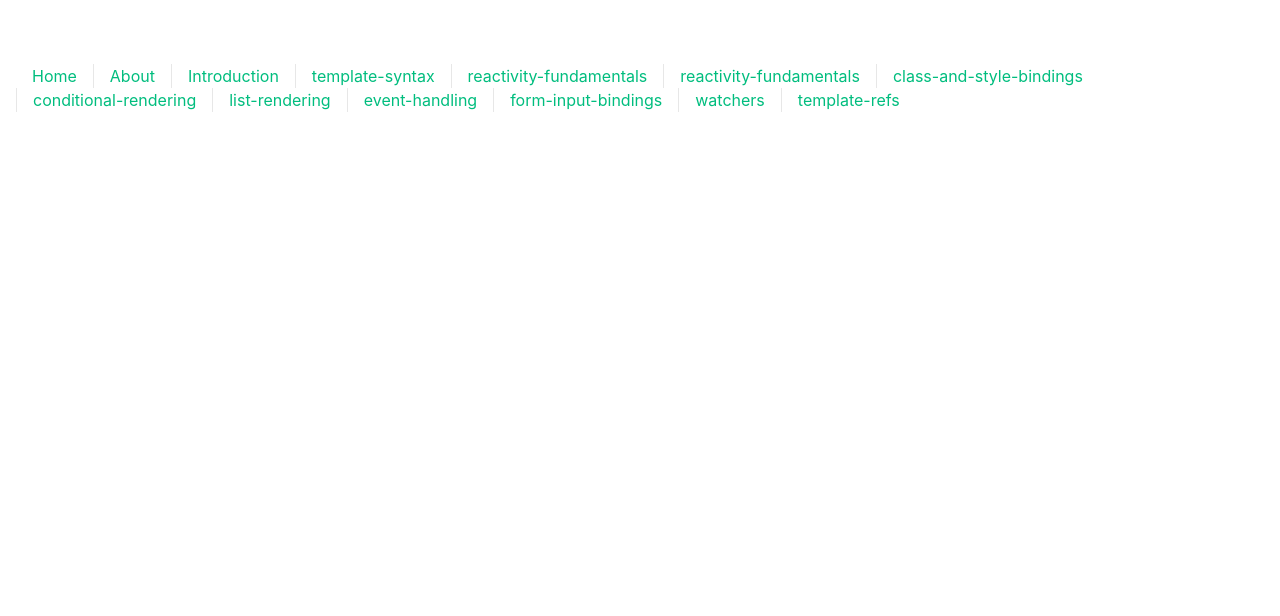
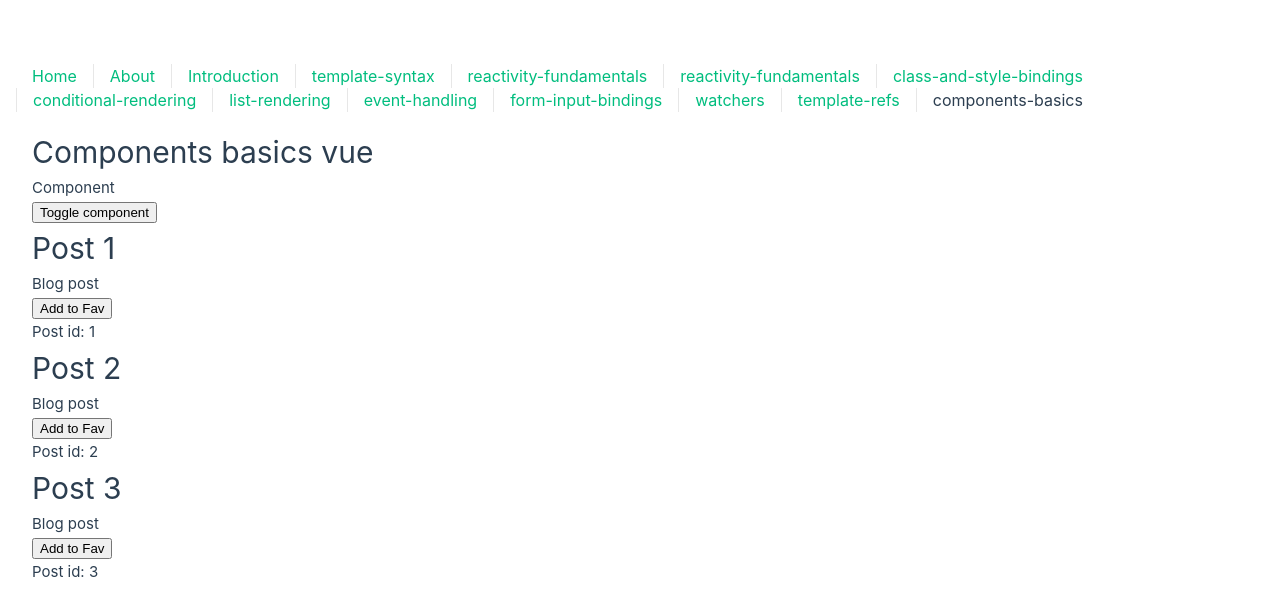
Before and after one commit to Johnny-Jackpot/sandbox, a Vue app in the folder vue/vue-project/: page /essentials/components-basics in a window 1280 px wide. Shown: the top 616 px of the page. Built offline with nearby package versions, Linux system fonts and the light colour scheme; the HTML template or start-up script is replaced by a standard one.

Commit message:
components basics

```diff
--- a/vue/vue-project/src/App.vue
+++ b/vue/vue-project/src/App.vue
@@ -24,7 +24,7 @@ import HelloWorld from './components/HelloWorld.vue'
         <RouterLink to="/essentials/form-input-bindings">form-input-bindings</RouterLink>
         <RouterLink to="/essentials/watchers">watchers</RouterLink>
         <RouterLink to="/essentials/template-refs">template-refs</RouterLink>
-
+        <RouterLink to="/essentials/components-basics">components-basics</RouterLink>
       </nav>
     </div>
   </header>
--- /dev/null
+++ b/vue/vue-project/src/components/essentials/components-basics/BlogPost.vue
@@ -0,0 +1,30 @@
+<script setup lang="ts">
+interface BlogPostProps {
+  post: {
+    title: string;
+    id: number;
+  },
+  addToFavProp?: (id: number) => void;
+}
+interface BlogPostEmits {
+  'add-to-fav': [id: number];
+}
+const { post, addToFavProp } = defineProps<BlogPostProps>()
+const emit = defineEmits<BlogPostEmits>()
+
+function handleClick() {
+  if (addToFavProp) {
+    addToFavProp(post.id);
+  } else {
+    emit('add-to-fav', post.id);
+  }
+}
+
+</script>
+
+<template>
+  <h1>{{ post.title }}</h1>
+  <article>Blog post</article>
+  <button @click="handleClick">Add to Fav</button>
+  <slot></slot>
+</template>
--- a/vue/vue-project/src/router/index.ts
+++ b/vue/vue-project/src/router/index.ts
@@ -75,6 +75,11 @@ const router = createRouter({
           name: 'template-refs',
           component: () => import('../views/essentials/TemplateRefsView.vue'),
         },
+        {
+          path: 'components-basics',
+          name: 'components-basics',
+          component: () => import('../views/essentials/ComponentsBasicsView.vue'),
+        },
       ],
     },
   ],
--- /dev/null
+++ b/vue/vue-project/src/views/essentials/ComponentsBasicsView.vue
@@ -0,0 +1,38 @@
+<script setup lang="ts">
+import { reactive, ref } from 'vue';
+
+import BlogPost from '@/components/essentials/components-basics/BlogPost.vue';
+import BlogPostRow from '@/components/essentials/components-basics/BlogPostRow.vue';
+
+const posts = reactive([
+  { id: 1, title: 'Post 1' },
+  { id: 2, title: 'Post 2' },
+  { id: 3, title: 'Post 3' },
+])
+
+const addToFavAsEvent = (id: number) => {
+  console.log('Add to fav ev', id);
+}
+
+const addToFavProp = (id: number) => {
+  console.log('Add to fav prop', id);
+}
+
+const component = ref<'p' | 'span'>('p')
+function toggleComponent() {
+  component.value = component.value === 'p' ? 'span' : 'p';
+}
+
+</script>
+
+<template>
+  <h1>Components basics vue</h1>
+  <component :is="component" @click="toggleComponent">Component</component>
+  <button @click="toggleComponent">Toggle component</button>
+  <BlogPost v-for="post in posts" :key="post.id" :post="post" :add-to-fav-prop="addToFavProp"
+    @add-to-fav="addToFavAsEvent">
+    <p>Post id: {{ post.id }}</p>
+  </BlogPost>
+</template>
+
+<style></style>
```
